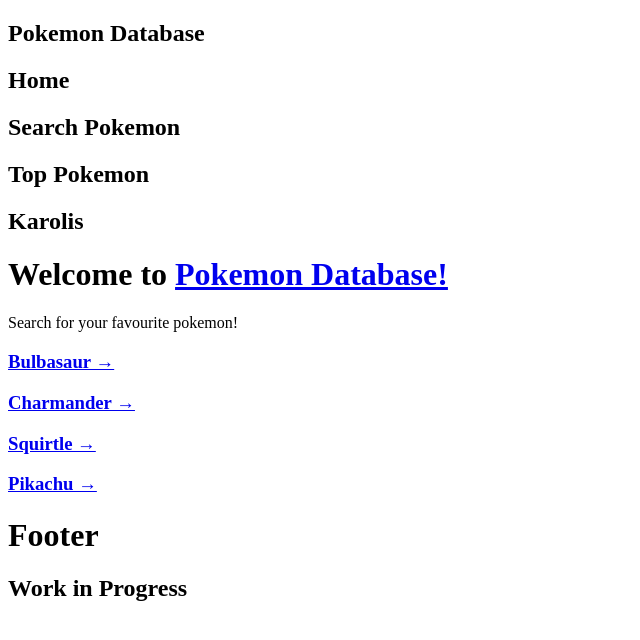
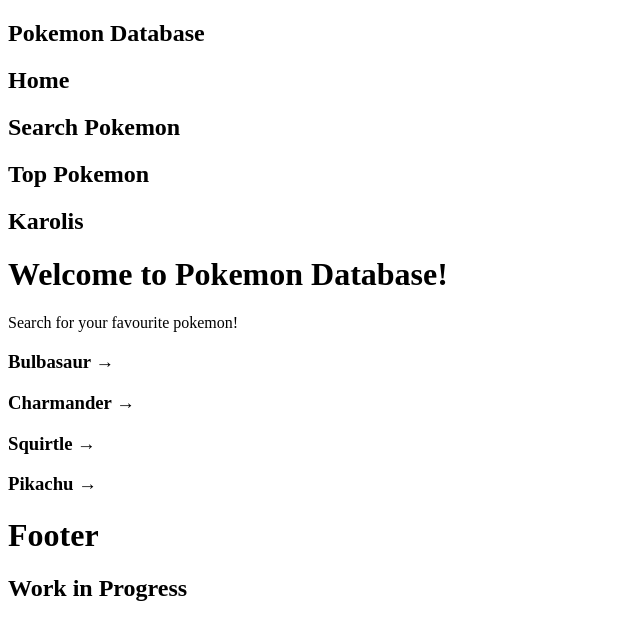
Before and after one commit to silorakk/pokemon-database, a Next.js app: page / in a window 1280 px wide. Shown: the top 640 px of the page, without its empty margins (0-640 px from the left). Built offline with nearby package versions, Linux system fonts and the light colour scheme.

Commit message:
Cleared out home page and fixed typing

```diff
--- a/pages/index.tsx
+++ b/pages/index.tsx
@@ -9,43 +9,18 @@
       </Head>
 
       <main className="flex flex-col items-center justify-center w-full flex-1 px-20 text-center">
-        <h1 className="text-6xl font-bold">
-          Welcome to{" "}
-          <a className="text-blue-600" href="https://nextjs.org">
-            Pokemon Database!
-          </a>
-        </h1>
+        <h1 className="text-6xl font-bold">Welcome to Pokemon Database!</h1>
 
         <p className="mt-3 text-2xl">Search for your favourite pokemon!</p>
 
         <div className="flex flex-wrap items-center justify-around max-w-4xl mt-6 sm:w-full">
-          <a
-            href="https://nextjs.org/docs"
-            className="p-6 mt-6 text-left border w-96 rounded-xl hover:text-blue-600 focus:text-blue-600"
-          >
-            <h3 className="text-2xl font-bold">Bulbasaur &rarr;</h3>
-          </a>
+          <h3 className="text-2xl font-bold">Bulbasaur &rarr;</h3>
 
-          <a
-            href="https://nextjs.org/learn"
-            className="p-6 mt-6 text-left border w-96 rounded-xl hover:text-blue-600 focus:text-blue-600"
-          >
-            <h3 className="text-2xl font-bold">Charmander &rarr;</h3>
-          </a>
+          <h3 className="text-2xl font-bold">Charmander &rarr;</h3>
 
-          <a
-            href="https://github.com/vercel/next.js/tree/master/examples"
-            className="p-6 mt-6 text-left border w-96 rounded-xl hover:text-blue-600 focus:text-blue-600"
-          >
-            <h3 className="text-2xl font-bold">Squirtle &rarr;</h3>
-          </a>
+          <h3 className="text-2xl font-bold">Squirtle &rarr;</h3>
 
-          <a
-            href="https://vercel.com/import?filter=next.js&utm_source=create-next-app&utm_medium=default-template&utm_campaign=create-next-app"
-            className="p-6 mt-6 text-left border w-96 rounded-xl hover:text-blue-600 focus:text-blue-600"
-          >
-            <h3 className="text-2xl font-bold">Pikachu &rarr;</h3>
-          </a>
+          <h3 className="text-2xl font-bold">Pikachu &rarr;</h3>
         </div>
       </main>
 
--- a/types/pokemon.ts
+++ b/types/pokemon.ts
@@ -1,5 +1,4 @@
 export interface Pokemon {
-  id: string,
   name: string,
-  image: string
+  url: string
 }
```
Also changed, not shown: components/pokemon/PokemonList/PokemonList.tsx (+7 -6 lines), pages/search.tsx (+4 -6 lines).
